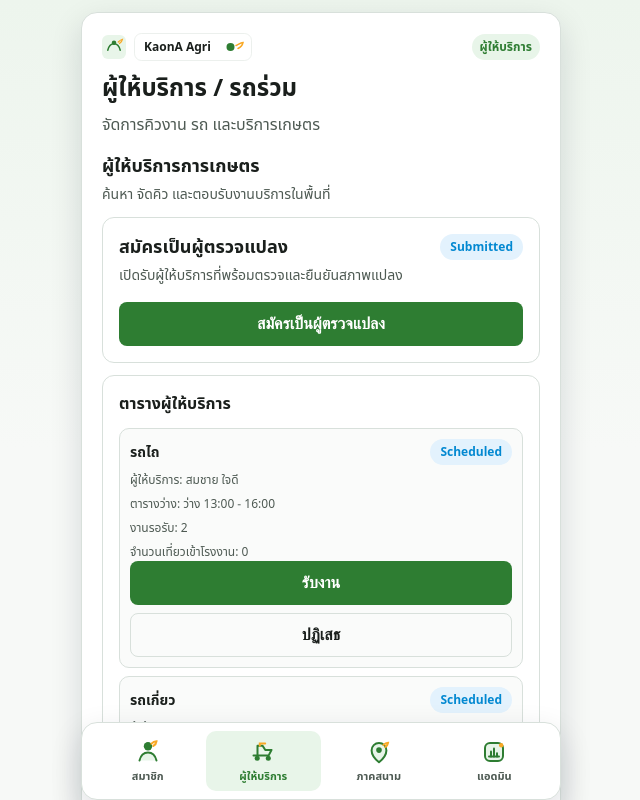
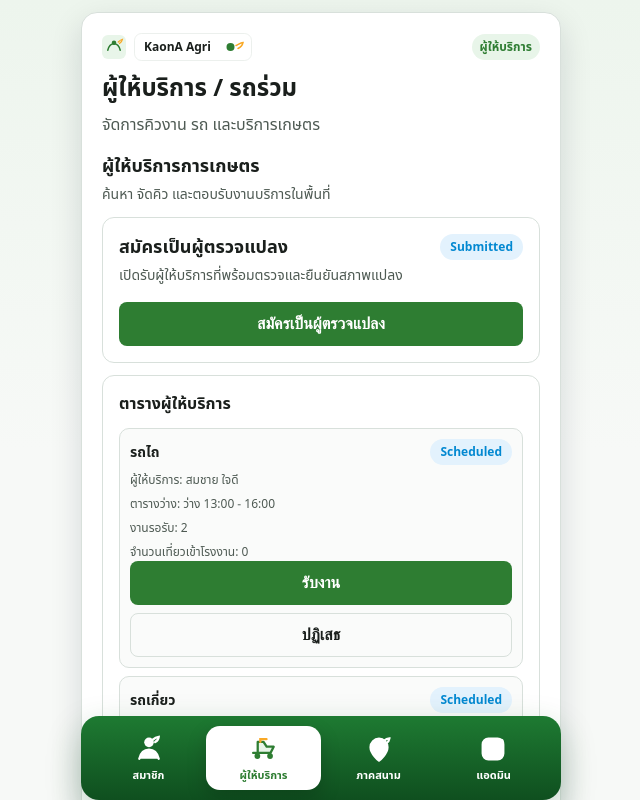
Before and after one commit to noikaona-sketch/KaonA-Agri, a Next.js app: page /service in a window 1280 px wide. Shown: the top 800 px of the page, without its empty margins (319-959 px from the left). Built offline with nearby package versions, Linux system fonts and the light colour scheme; no server answers.

Commit message:
Match bottom nav to dark green reference style

```diff
--- a/src/shared/components/mobile-bottom-nav.tsx
+++ b/src/shared/components/mobile-bottom-nav.tsx
@@ -21,7 +21,17 @@ export function MobileBottomNav({ onTabChange }: MobileBottomNavProps) {
   const pathname = usePathname();
 
   return (
-    <nav className="mobile-bottom-nav" aria-label="เลือกพื้นที่แอปตามบทบาท">
+    <nav
+      className="mobile-bottom-nav"
+      aria-label="เลือกพื้นที่แอปตามบทบาท"
+      style={{
+        background: 'linear-gradient(180deg, #1e7a32 0%, #0f4f1f 100%)',
+        border: 0,
+        borderRadius: 18,
+        boxShadow: '0 14px 34px rgba(15, 79, 31, 0.28)',
+        padding: 10,
+      }}
+    >
       {tabs.map((tab) => {
         const isActive = pathname === tab.href;
 
@@ -36,18 +46,34 @@ export function MobileBottomNav({ onTabChange }: MobileBottomNavProps) {
               .filter(Boolean)
               .join(' ')}
             style={{
-              minHeight: 58,
+              minHeight: 62,
               display: 'grid',
               placeItems: 'center',
               gap: 3,
               padding: '7px 2px',
               textDecoration: 'none',
+              borderRadius: 14,
+              background: isActive ? '#FFFFFF' : 'transparent',
+              color: isActive ? '#2E7D32' : '#FFFFFF',
+              boxShadow: isActive ? '0 8px 20px rgba(0, 0, 0, 0.18)' : 'none',
+              fontWeight: 700,
             }}
             aria-current={isActive ? 'page' : undefined}
             onClick={onTabChange ? () => onTabChange(tab.label) : undefined}
           >
             <span className="mobile-bottom-nav__icon" aria-hidden="true" style={{ display: 'block', lineHeight: 1 }}>
-              <img src={tab.iconSrc} alt="" width={iconSizes.nav} height={iconSizes.nav} loading="eager" />
+              <img
+                src={tab.iconSrc}
+                alt=""
+                width={iconSizes.nav}
+                height={iconSizes.nav}
+                loading="eager"
+                style={{
+                  width: 32,
+                  height: 32,
+                  filter: isActive ? 'none' : 'brightness(0) invert(1)',
+                }}
+              />
             </span>
             <span
               className="mobile-bottom-nav__label"
```
